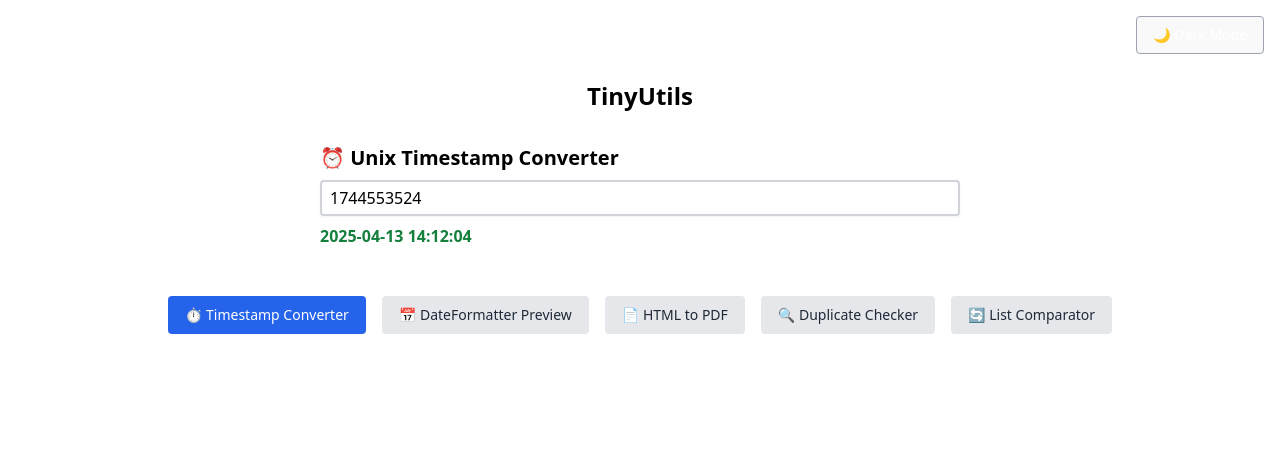
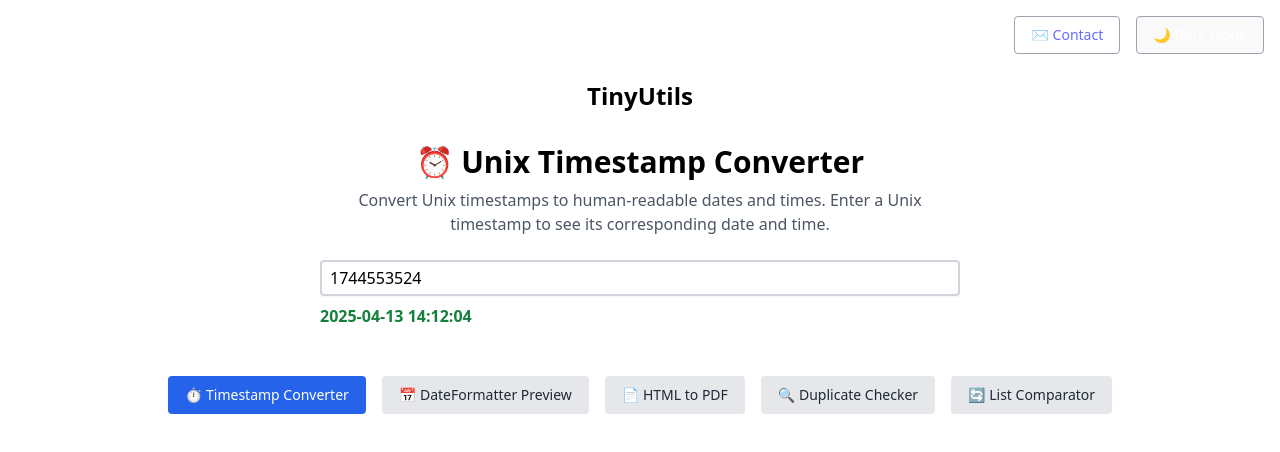
Before and after one commit to kapentaz/tiny-utils, a React (Vite) app: page / in a window 1280 px wide. Shown: the top 452 px of the page. Built offline with nearby package versions, Linux system fonts and the light colour scheme.

Commit message:
first commit

```diff
--- a/src/App.tsx
+++ b/src/App.tsx
@@ -8,7 +8,22 @@
 import MarkdownPreview from "./components/MarkdownPreview";
 
 function MainContent() {
-    const [darkMode, setDarkMode] = useState(false);
+    const [isDarkMode, setIsDarkMode] = useState(() => {
+        // 로컬스토리지에서 다크모드 설정을 불러옴
+        const savedMode = localStorage.getItem('darkMode');
+        // 저장된 값이 있으면 그 값을 사용하고, 없으면 시스템 설정을 따름
+        return savedMode !== null ? savedMode === 'true' : window.matchMedia('(prefers-color-scheme: dark)').matches;
+    });
+
+    const toggleDarkMode = () => {
+        setIsDarkMode(prev => {
+            const newMode = !prev;
+            // 다크모드 설정을 로컬스토리지에 저장
+            localStorage.setItem('darkMode', String(newMode));
+            return newMode;
+        });
+    };
+
     const navigate = useNavigate();
     const location = useLocation();
     const [activeTab, setActiveTab] = useState("timestamp");
@@ -27,14 +42,23 @@
 
     return (
         <div className="min-h-screen w-full">
-            <div className={`${darkMode ? "bg-black text-white" : "bg-white text-black"} min-h-screen w-full transition-colors duration-300 flex flex-col items-center`}>
+            <div className={`${isDarkMode ? "bg-black text-white" : "bg-white text-black"} min-h-screen w-full transition-colors duration-300 flex flex-col items-center`}>
                 {/* 다크모드 버튼 */}
-                <button
-                    onClick={() => setDarkMode(!darkMode)}
-                    className="absolute top-4 right-4 px-4 py-2 rounded border border-gray-400 text-sm"
-                >
-                    {darkMode ? "☀️ Light Mode" : <span className="text-white">🌙 Dark Mode</span>}
-                </button>
+                <div className="absolute top-4 right-4 flex items-center gap-4">
+                    <a
+                        href="mailto:kapentaz@gmail.com"
+                        className="px-4 py-2 rounded border border-gray-400 text-sm"
+                        title="Send email"
+                    >
+                        ✉️ Contact
+                    </a>
+                    <button
+                        onClick={toggleDarkMode}
+                        className="px-4 py-2 rounded border border-gray-400 text-sm"
+                    >
+                        {isDarkMode ? "☀️ Light Mode" : <span className="text-white">🌙 Dark Mode</span>}
+                    </button>
+                </div>
 
                 {/* 콘텐츠 */}
                 <div className="w-full max-w-[95%] mx-auto">
@@ -43,12 +67,12 @@
                     </div>
 
                     <div className="mt-4">
-                        {activeTab === "timestamp" && <div className="max-w-2xl mx-auto"><TimestampConverter isDarkMode={darkMode} /></div>}
-                        {activeTab === "format" && <DateFormatterPreview isDarkMode={darkMode} />}
-                        {activeTab === "html2pdf" && <div className="max-w-[80%] mx-auto"><HtmlToPdfConverter isDarkMode={darkMode} /></div>}
-                        {activeTab === "duplicate" && <DuplicateChecker isDarkMode={darkMode} />}
-                        {activeTab === "compare" && <ListComparator isDarkMode={darkMode} />}
-                        {activeTab === "markdown" && <MarkdownPreview isDarkMode={darkMode} />}
+                        {activeTab === "timestamp" && <div className="max-w-2xl mx-auto"><TimestampConverter isDarkMode={isDarkMode} /></div>}
+                        {activeTab === "format" && <DateFormatterPreview isDarkMode={isDarkMode} />}
+                        {activeTab === "html2pdf" && <div className="max-w-[80%] mx-auto"><HtmlToPdfConverter isDarkMode={isDarkMode} /></div>}
+                        {activeTab === "duplicate" && <DuplicateChecker isDarkMode={isDarkMode} />}
+                        {activeTab === "compare" && <ListComparator isDarkMode={isDarkMode} />}
+                        {activeTab === "markdown" && <MarkdownPreview isDarkMode={isDarkMode} />}
                     </div>
 
                     <div className="flex gap-4 mt-8 justify-center">
--- a/src/components/DateFormatterPreview.tsx
+++ b/src/components/DateFormatterPreview.tsx
@@ -185,7 +185,10 @@
 
   return (
     <div className="p-4 flex flex-col items-center">
-      <h2 className="text-xl font-bold mb-2">📅 Date Format Preview</h2>
+      <h2 className="text-3xl font-bold mb-2">📅 Date Format Preview</h2>
+      <p className="text-center text-gray-600 mb-6">
+        Preview date and time formats for different programming languages. Select a language to see its supported formats.
+      </p>
 
       <div className="flex flex-wrap justify-center gap-2 mb-4">
         {(Object.keys(FORMAT_TYPES) as Array<keyof FormatTypes>).map((tab) => (
--- a/src/components/TimestampConverter.tsx
+++ b/src/components/TimestampConverter.tsx
@@ -41,7 +41,10 @@
 
     return (
         <div className="p-4">
-            <h2 className="text-xl font-bold mb-2">⏰ Unix Timestamp Converter</h2>
+            <h2 className="text-3xl font-bold mb-2 text-center">⏰ Unix Timestamp Converter</h2>
+            <p className="text-center text-gray-600 mb-6">
+                Convert Unix timestamps to human-readable dates and times. Enter a Unix timestamp to see its corresponding date and time.
+            </p>
             <input
                 type="text"
                 value={timestamp}
```
